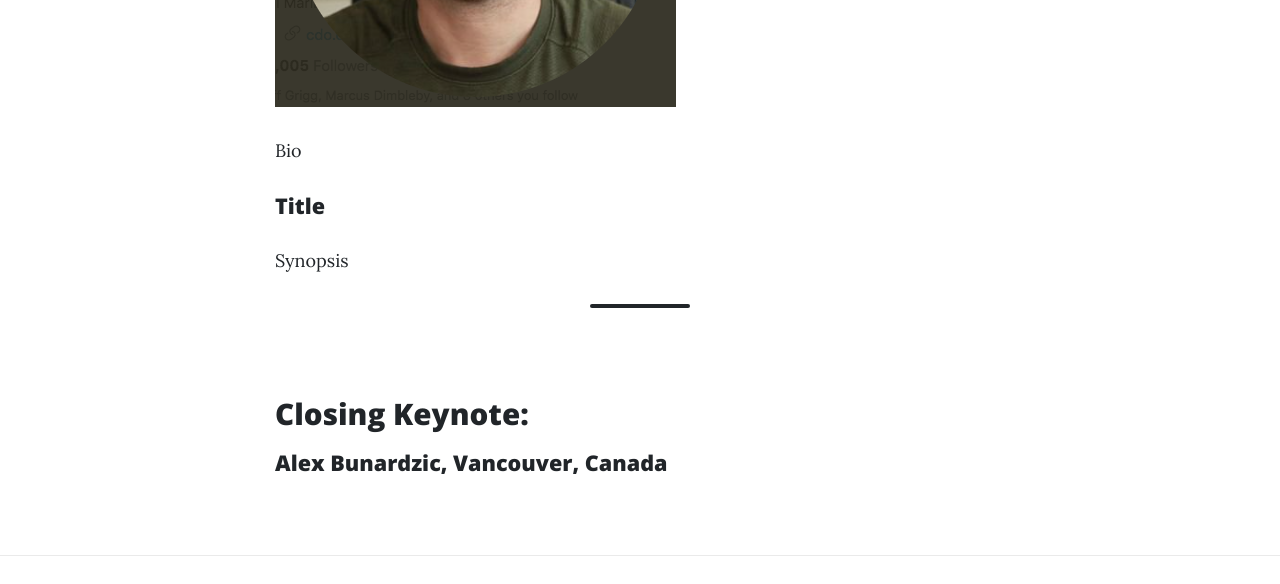
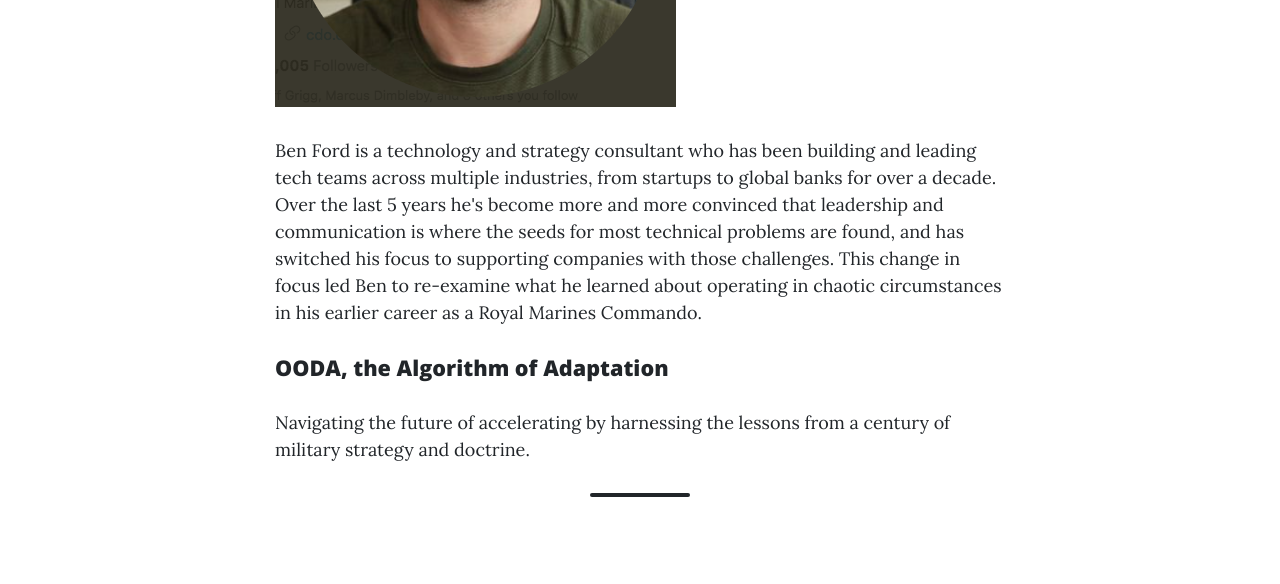
Before and after one commit to OODAConference/OODAConference.github.io, a plain HTML site: page index.html in a window 1280 px wide. Shown: the part 2040-2624 px from the top of the page. Drawn offline with nearby package versions, Linux system fonts and the light colour scheme; a script that the page names is missing.

Commit message:
Update index.html

```diff
--- a/index.html
+++ b/index.html
@@ -106,9 +106,9 @@
   <h1>Opening Keynote -- Ben Ford, UK</h1>
 <p></p>
 <img src="Ben Ford.png" />
-  <p>Bio</p>
-<h2>Title</h2>
-  <p>Synopsis</p>
+  <p>Ben Ford is a technology and strategy consultant who has been building and leading tech teams across multiple industries, from startups to global banks for over a decade. Over the last 5 years he's become more and more convinced that leadership and communication is where the seeds for most technical problems are found, and has switched his focus to supporting companies with those challenges. This change in focus led Ben to re-examine what he learned about operating in chaotic circumstances in his earlier career as a Royal Marines Commando.</p>
+<h2>OODA, the Algorithm of Adaptation</h2>
+  <p>Navigating the future of accelerating by harnessing the lessons from a century of military strategy and doctrine.</p>
 </div>
 
 <div>
```
